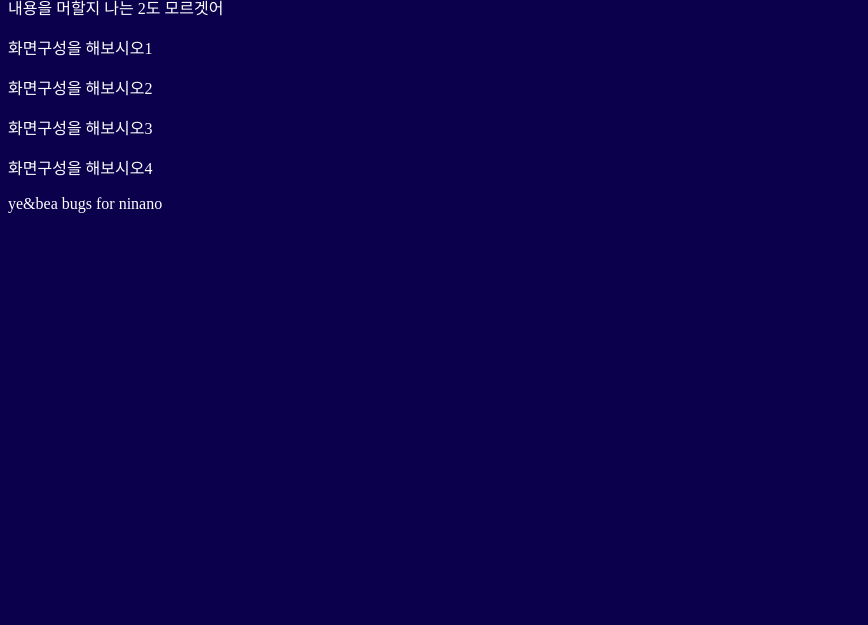
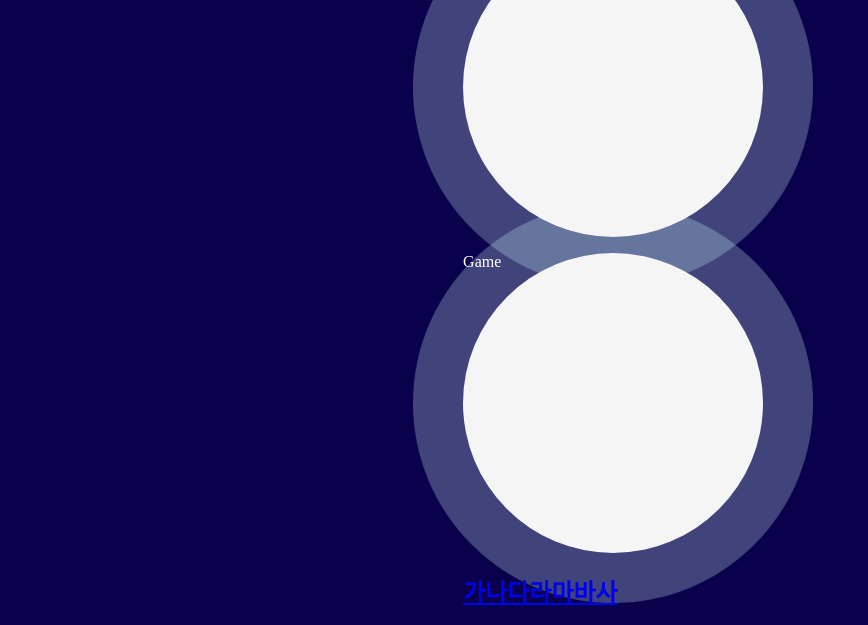
Before and after one commit to yewannaa/mugunghwa, a Django app: page / in a window 1280 px wide. Shown: the part 612-1237 px from the top of the page, without its empty margins (0-868 px from the left). Before the commit the page ends 825 px from the top, so only its background shows below. Run offline with Django 3.2, Linux system fonts and the light colour scheme.

Commit message:
애니테스트

```diff
--- a/blog/static/css/blog.css
+++ b/blog/static/css/blog.css
@@ -8,3 +8,42 @@
 img {
     width: 300px;
 }
+.pulser {
+  width: 300px;
+  height: 300px;
+  background: whitesmoke;
+  border-radius: 50%;
+  position: relative;
+}
+
+.pulser::after {
+  animation: pulse 1000ms cubic-bezier(0.9, 0.7, 0.5, 0.9) infinite;
+}
+
+@keyframes pulse {
+  0% {
+    opacity: 0;
+  }
+  50% {
+    transform: scale(1.4);
+    opacity: 0.4;
+  }
+}
+
+.pulser::after {
+  content: '';
+  position: absolute;
+  width: 100%;
+  height: 100%;
+  top: 0;
+  left: 0;
+  background: rgba(207,251,252,0.54);
+  border-radius: 50%;
+  z-index: -1;
+}
+
+/* Decorative styles */
+body {
+  display: grid;
+  place-items: center;
+}
--- a/blog/templates/blog/post_list.html
+++ b/blog/templates/blog/post_list.html
@@ -12,13 +12,16 @@
 <body>
 	<h1>타이틀 미정</h1>
 	<div id="1_title">
+        <div class="pulser">
+            <P class="1_p">shopping</P>
+        </div>
 		<div class="1_area">
 			<P class="1_p">내용을 머할지 나는 1도 모르겟어</P>
 			<P class="1_p">화면구성을 해보시오1</P>
 			<P class="1_p">화면구성을 해보시오2</P>
-			<P class="1_p">화면구성을 해보시오3</P>
-			<P class="1_p">화면구성을 해보시오4</P>
-			<h1><a href="post_list.html">가나다라마바사</a></h1>
+			<P class="pulser">Live</P>
+			<P class="pulser">Game</P>
+			<h2><a href="post_list.html">가나다라마바사</a></h2>
 			<img src="{% static 'img/first-img.jpg' %}" alt="first-img">
 			heroku!
 		</div>
```
